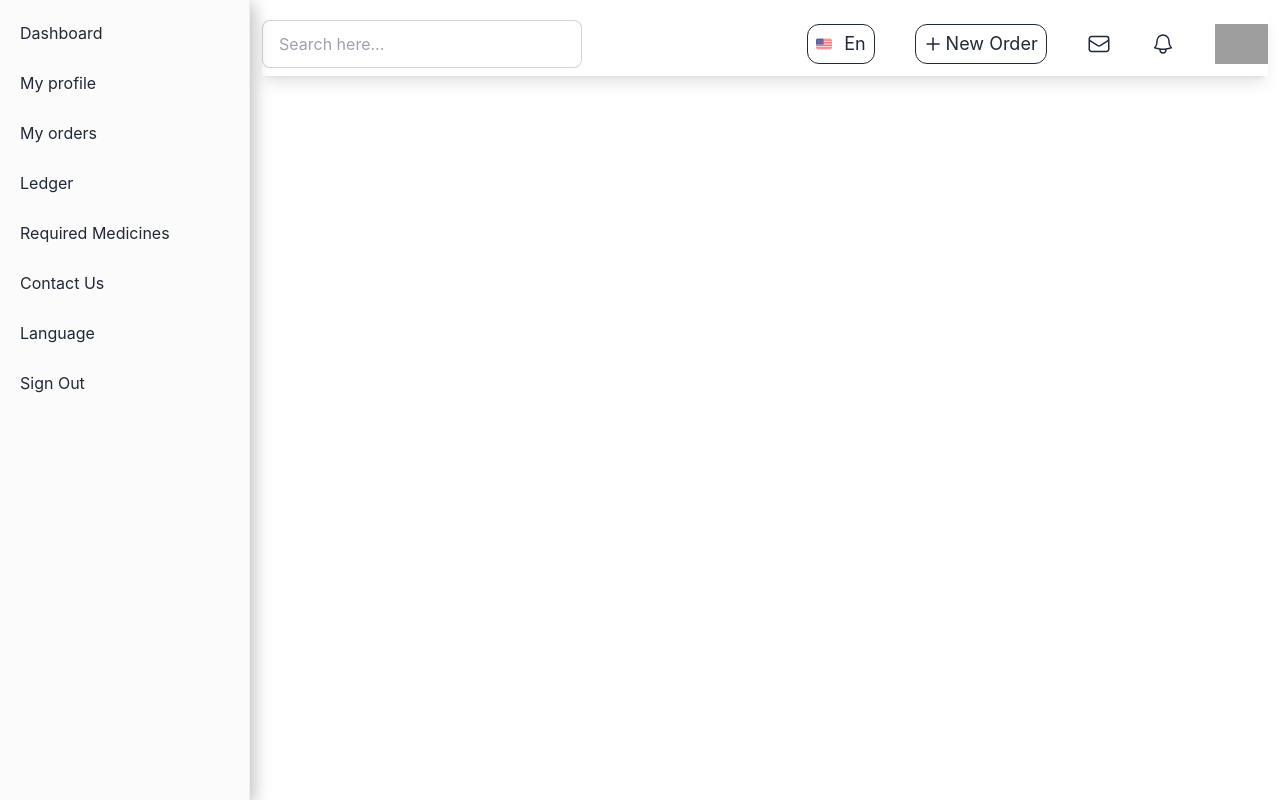
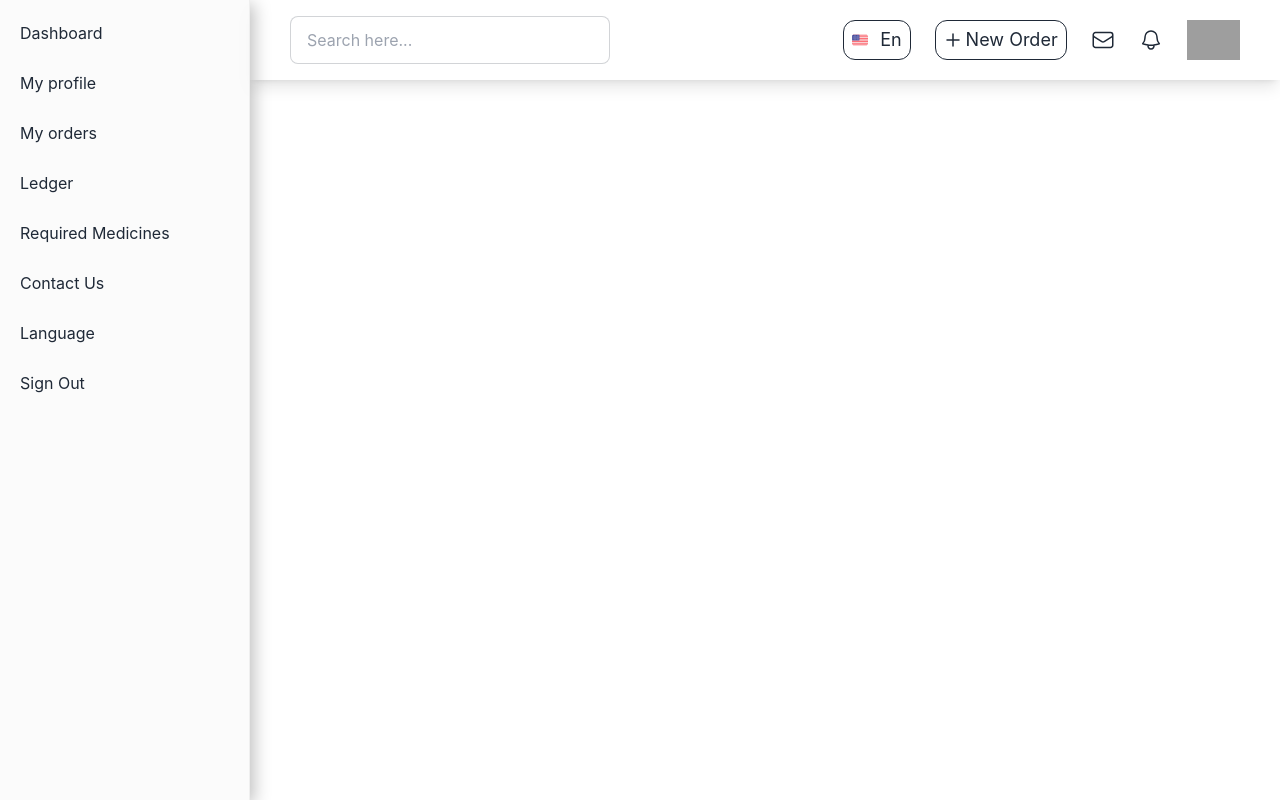
Before and after one commit to mynulislam2/posDyna, a React (Create React App) app: page / in a window 1280 px wide. Built offline with nearby package versions, Linux system fonts and the light colour scheme; grey boxes are pictures that could not be loaded.

Commit message:
some changes on header

```diff
--- a/src/Component/Header/Headers.js
+++ b/src/Component/Header/Headers.js
@@ -5,9 +5,9 @@ import { HiOutlinePlus } from "react-icons/hi";
 
 const Header = () => {
     return (
-        <div className='flex items-center justify-between h-16 w-ful shadow-lg'>
+        <div className='flex items-center justify-between h-20 w-ful shadow-lg px-10'>
             <input type="text" placeholder="Search here..." class="input input-bordered w-full max-w-xs" />
-            <div className='flex items-center gap-10'>
+            <div className='flex items-center gap-6'>
                 <button className="flex items-center gap-3 h-10 text-lg border border-gray-600 py-2 px-2 rounded-xl text-gray-300">
                     <img src={flag} alt="flag" />
                     <p>En</p>
--- a/src/MainDashBoard/MainDashBoard.js
+++ b/src/MainDashBoard/MainDashBoard.js
@@ -22,8 +22,8 @@ const MainDashBoard = () => {
                         <MenuItem className='text-danger'> Sign Out</MenuItem>
                     </Menu>
                 </Sidebar>
-                <main style={{ width: "100%" }} className="px-3 py-3">
-<Header></Header>
+                <main style={{ width: "100%" }}>
+                    <Header />
                 </main>
             </div>
         </ProSidebarProvider>
```
